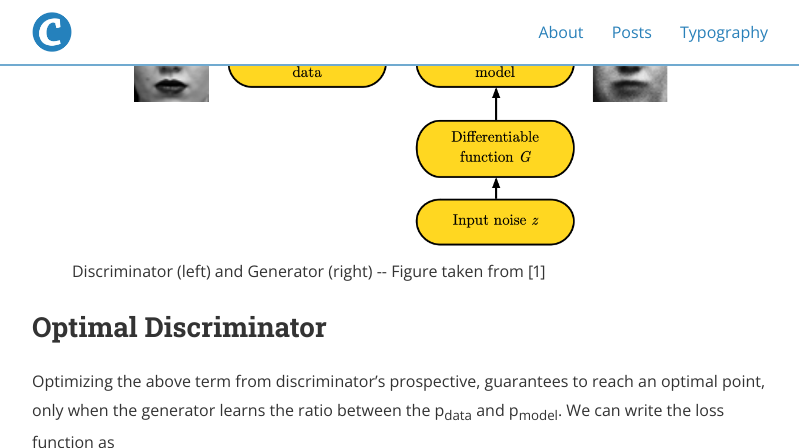
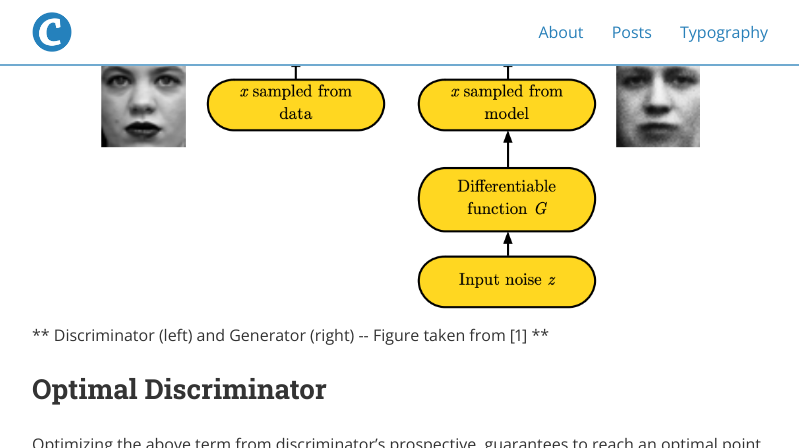
Before and after one commit to deep-generative-models-AIM5036/deep-generative-models-AIM5036.github.io, a Jekyll site: the page built from _posts/2022-11-09-GAN_Tutorial.md, in a window 1280 px wide and 900 px high, scrolled down 2611 px, cut to the strip 0-448 px from the top of the window. Shown: the whole strip, without its empty margins (240-1039 px from the left). Built offline with Jekyll 4.4.1, drawn with Linux system fonts in a browser that asks for light colours; nearby versions of some CDN libraries.

Commit message:
Update 2022-11-09-GAN_Tutorial.md
Signed-off-by: blackbaba980 <62365503+blackbaba980@users.noreply.github.com>

```diff
--- a/_posts/2022-11-09-GAN_Tutorial.md
+++ b/_posts/2022-11-09-GAN_Tutorial.md
@@ -4,7 +4,7 @@
 date:   2022-11-12
 author: Kim JeongHyeon, Khan Osama
 categories: Generative Adversarial Networks
-tags: Gan
+tags: GAN
 use_math: True
 ---
 
@@ -51,16 +51,16 @@
 5. Update both the discriminator network and the generator network.
 For T steps of iterations, the training process will look something like
 
-<center>
+<p>
   <img src="/GAN_Tutorial_img/training_process.png" width="300" height="130"/>
-</center>
+</p>
 
 The following figure further clarify this procedure
 
-<figure>
+<p>
   <img src="/GAN_Tutorial_img/full_picture.png" />
-  <figcaption>Discriminator (left) and Generator (right) -- Figure taken from [1] </figcaption>
-</figure>
+  ** Discriminator (left) and Generator (right) -- Figure taken from [1] **
+</p>
 
 
 ## Optimal Discriminator
```
